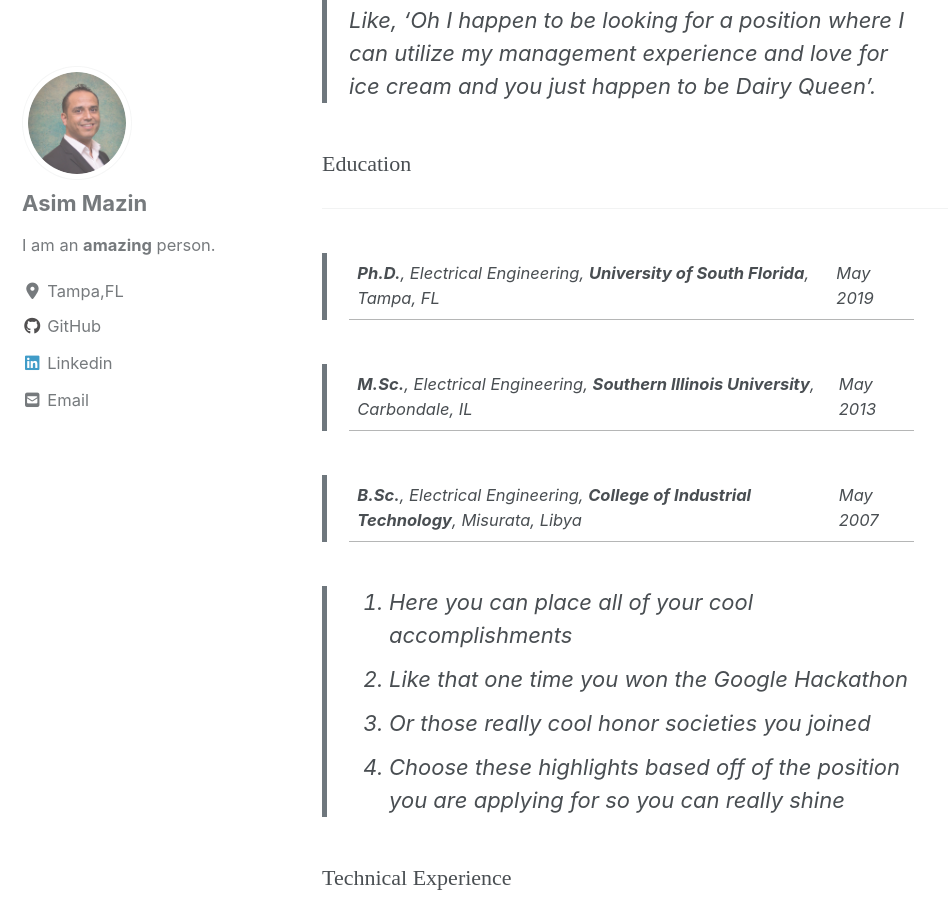
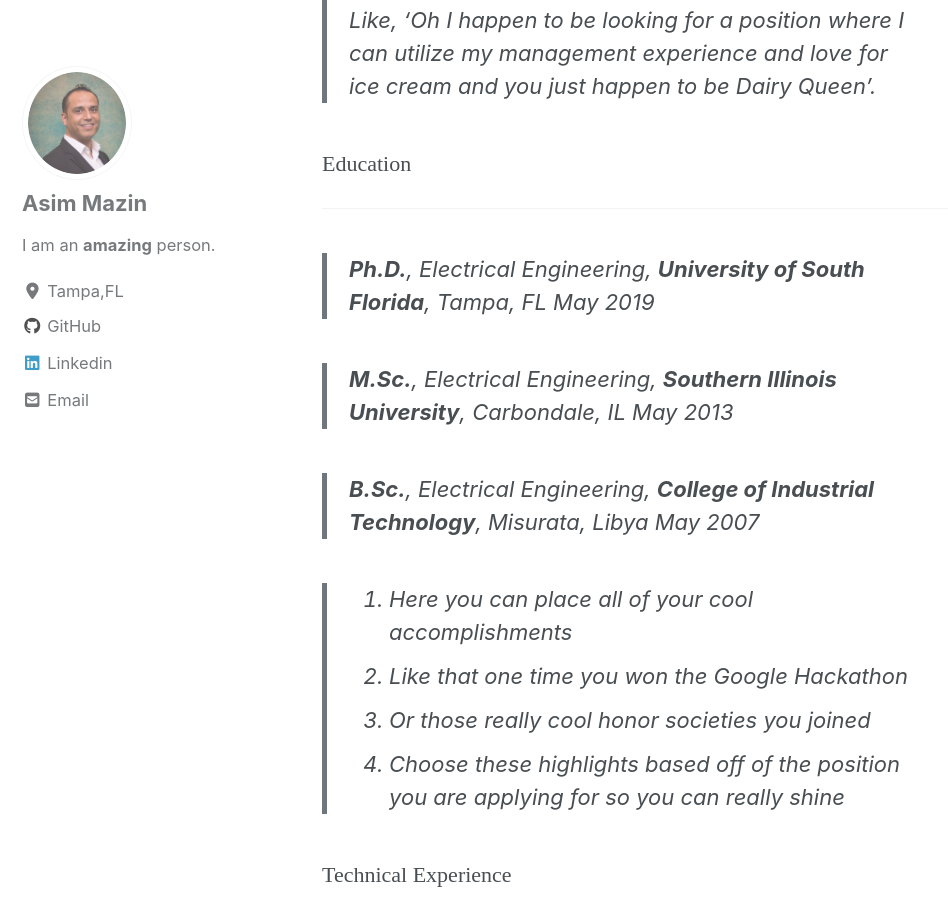
Before and after one commit to AsimMazin/Asimmazin.github.io, a Jekyll site: the page built from _pages/Resume.md, in a window 1280 px wide and 900 px high, scrolled down 368 px. Shown: the whole window, without its empty margins (0-948 px from the left). Built offline with Jekyll 4.4.1, drawn with Linux system fonts in a browser that asks for light colours; cached includes are drawn as plain includes; nearby versions of some CDN libraries.

Commit message:
New Modification

```diff
--- a/_pages/Resume.md
+++ b/_pages/Resume.md
@@ -14,11 +14,11 @@
 <br />
 - - - -
 
-> **Ph.D.**, *Electrical Engineering*, **University of South Florida**, *Tampa, FL* | May 2019
+> **Ph.D.**, *Electrical Engineering*, **University of South Florida**, *Tampa, FL*  May 2019
 
-> **M.Sc.**, *Electrical Engineering*, **Southern Illinois University**, *Carbondale, IL* | May 2013
+> **M.Sc.**, *Electrical Engineering*, **Southern Illinois University**, *Carbondale, IL*  May 2013
 
-> **B.Sc.**, *Electrical Engineering*, **College of Industrial Technology**, *Misurata, Libya*   | May 2007
+> **B.Sc.**, *Electrical Engineering*, **College of Industrial Technology**, *Misurata, Libya*    May 2007
 
 > 1. Here you can place all of your cool accomplishments
 > 2. Like that one time you won the Google Hackathon
```
